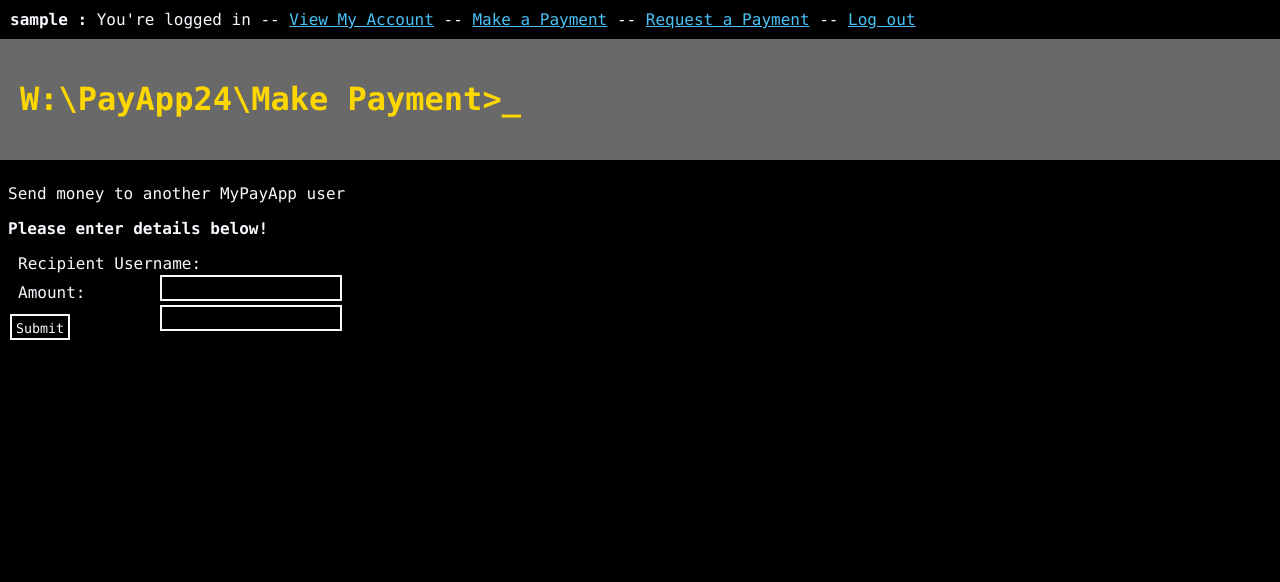
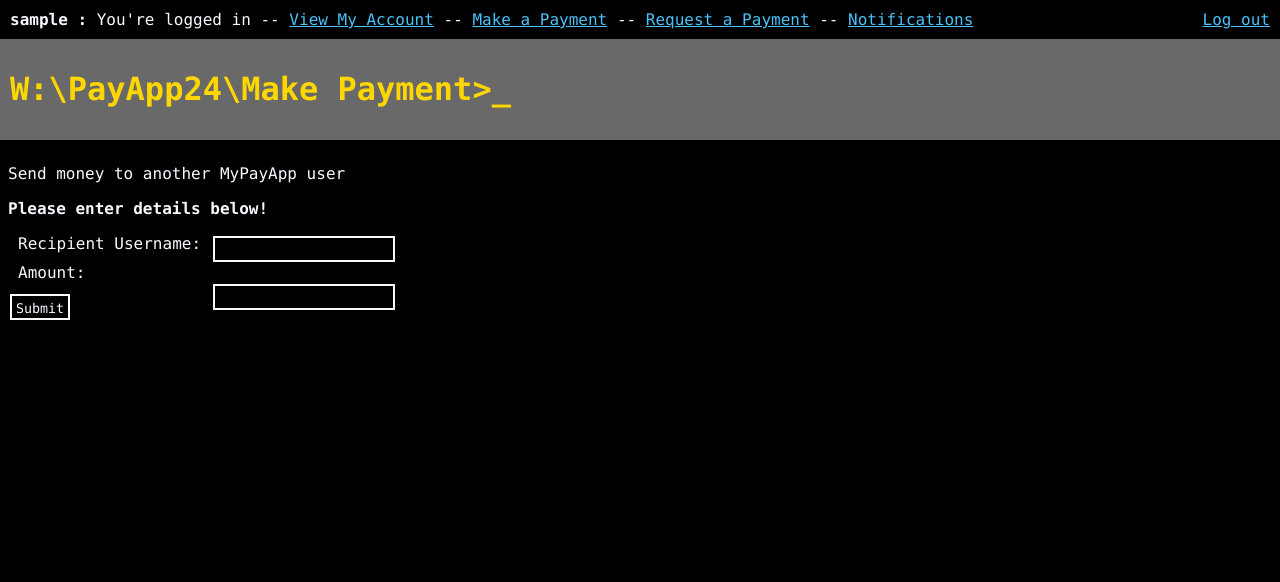
Before and after one commit to Grubbytoes/webapps2024, a Django app: page /payapp/make_payment in a window 1280 px wide. Shown: the top 582 px of the page. Run offline with Django 5.2, Linux system fonts and the light colour scheme; the visitor is signed in with stand-in values (Sample User, id 1).

Commit message:
idk saturday morning

```diff
--- a/payapp/models.py
+++ b/payapp/models.py
@@ -90,7 +90,7 @@ class Holding(models.Model):
 
 
 class Notification(models.Model):
-    user = models.ForeignKey(UserAccount, name="user notified", on_delete=models.CASCADE)
+    user = models.ForeignKey(UserAccount, name="user", on_delete=models.CASCADE)
 
 
 class AbstractMoneyMovement(models.Model):
--- a/payapp/views.py
+++ b/payapp/views.py
@@ -147,8 +147,9 @@ def my_account(request):
         {
             "balance": request.user.balance_str(),
             "payments_made": request.user.get_payments_made(),
-            "payments_received": request.user.get_payments_received()
+            "payments_received": request.user.get_payments_received(),
+            "notifications": request.user.get_notifications().count()
         }
     )
 
-    return  render(request, 'my_account.html', context)
+    return render(request, 'my_account.html', context)
--- a/static/mystyle.css
+++ b/static/mystyle.css
@@ -17,7 +17,7 @@ nav {
 header {
     background-color: dimgrey;
     margin: 0;
-    padding: 20px;
+    padding: 10px;
     border-bottom: #555555;
     border-bottom-width: 2px;
 }
@@ -41,7 +41,7 @@ section {
 #content {
     margin: 8px;
     height: auto;
-    width: 85%;
+    width: 100%;
 }
 
 #error
--- a/templates/base.html
+++ b/templates/base.html
@@ -16,7 +16,8 @@
         -- <a href="/payapp/my_account">View My Account</a>
         -- <a href="/payapp/make_payment">Make a Payment</a>
         -- <a href="/payapp/request_payment">Request a Payment</a>
-        -- <a href="/payapp/logout">Log out</a>
+        -- <a href="/payapp/request_payment">Notifications{% if notifications %}[{{ notifications }}]{% endif %}</a>
+        <a href="/payapp/logout" style="float: right">Log out</a>
     {% else %}
         You're not logged in:
         -- <a href="/payapp/login">Login</a>
```
Also changed, not shown: payapp/migrations/0003_rename_user_notified_notification_user.py (added), static/bell.png (added).
